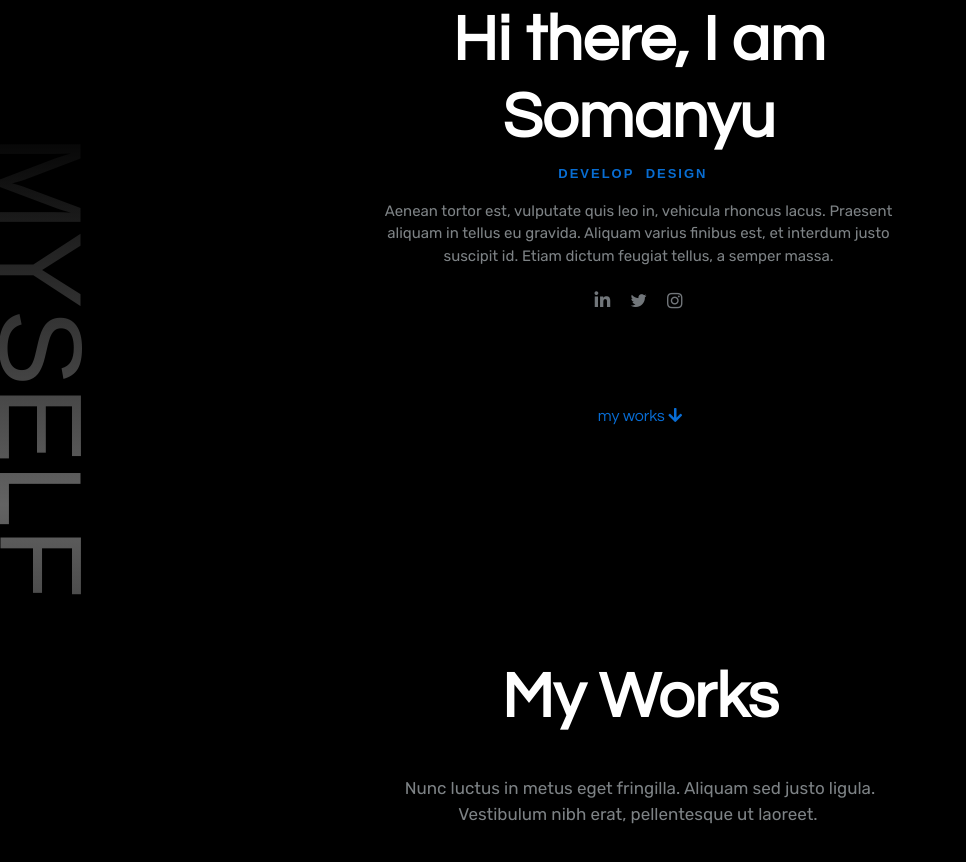
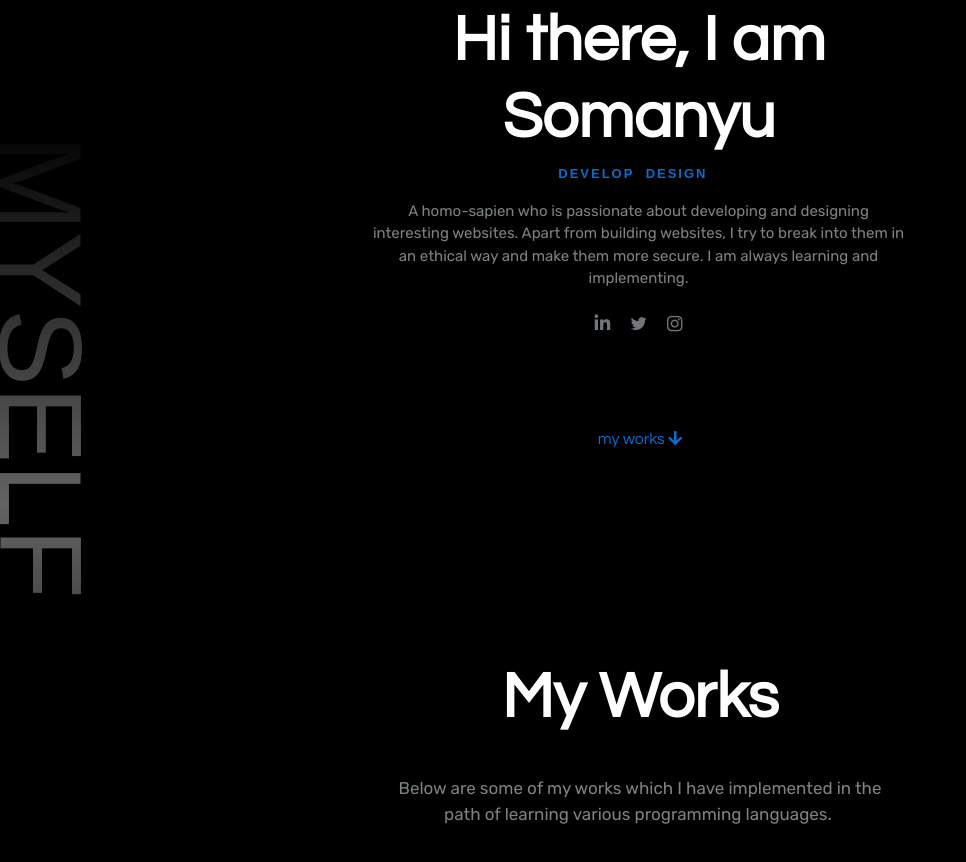
Before and after one commit to Somanyu/somanyus.github.io, a plain HTML site: page index.html in a window 1280 px wide. Shown: the part 318-1180 px from the top of the page, without its empty margins (0-966 px from the left). Drawn offline with Linux system fonts and the light colour scheme; a web font is replaced by a local one.

Commit message:
Few profile changes

```diff
--- a/index.html
+++ b/index.html
@@ -126,10 +126,12 @@
                 Develop&nbsp; design&nbsp;&nbsp;
               </p>
               <p class="fade-in description" style="font-family: Rubik, sans-serif">
-                Aenean tortor est, vulputate quis leo in, vehicula rhoncus
-                lacus. Praesent aliquam in tellus eu gravida. Aliquam varius
-                finibus est, et interdum justo suscipit id. Etiam dictum feugiat
-                tellus, a semper massa.
+                A homo-sapien who is passionate about
+                developing and designing interesting websites.
+                Apart from building websites,
+                I try to break into them in an
+                ethical way and make them more secure.
+                I am always learning and implementing.
               </p>
               <div class="fade-in social">
                 <a href="#"
@@ -150,7 +152,8 @@
       ></span></a></div>
     </section>
 
-    <!-- WORKS-->
+    <!---------------------- WORKS ------------------------------------->
+
     <nav class="navbar navbar-light navbar-expand-md" style="transform: rotate(90deg);transform-origin: left;background: rgba(255,0,0,0);position: absolute;margin-top: -47px;margin-left: 81px;padding-top: 5px;padding-bottom: 5px;">
         <div class="container-fluid">
             <div class="collapse navbar-collapse" id="navcol-2">
@@ -165,7 +168,7 @@
             <div class="container">
                 <div class="intro" style="margin-bottom: 32px;">
                     <h2 class="text-center" style="font-family: Questrial, sans-serif;color: rgb(255,255,255);font-size: 4rem;">My Works</h2>
-                    <p class="text-center" style="font-family: Rubik, sans-serif;margin-bottom: 5px;font-size: 17px;">Nunc luctus in metus eget fringilla. Aliquam sed justo ligula. Vestibulum nibh erat, pellentesque ut laoreet.  </p>
+                    <p class="text-center" style="font-family: Rubik, sans-serif;margin-bottom: 5px;font-size: 17px;">Below are some of my works which I have implemented in the path of learning various programming languages.  </p>
                 </div>
                 <div class="row people">
                     <div class="col-md-4 col-lg-3 item">
```
